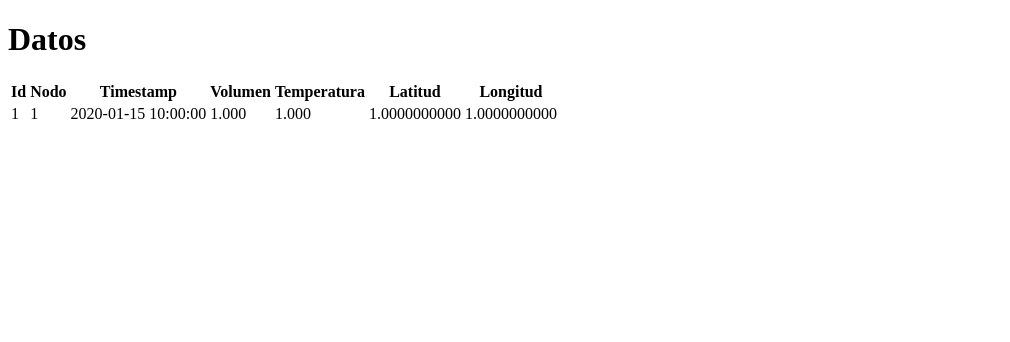
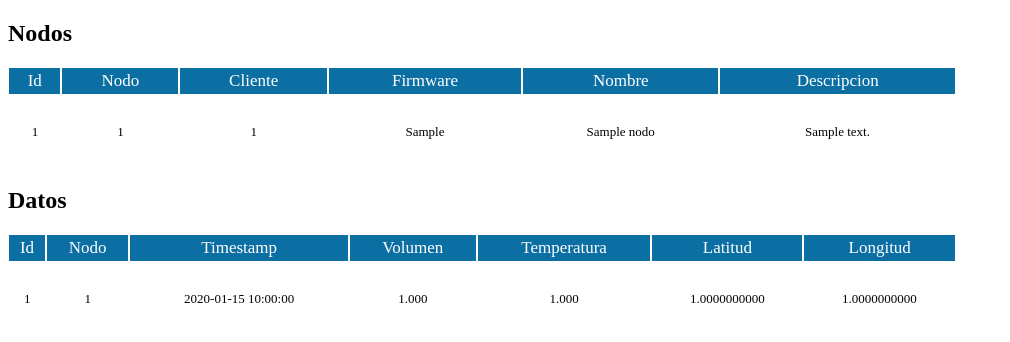
Before and after one commit to julespi/TdPII-webserver, a Flask app: page /mostrar in a window 1280 px wide. Shown: the top 342 px of the page, without its empty margins (0-1010 px from the left). Run offline with Flask 2, Linux system fonts and the light colour scheme; tables that the repository leaves empty hold one stand-in row (values such as "Sample post"); some libraries are stand-ins or nearby versions.

Commit message:
nueva bd y css en mostrar

```diff
--- a/run.py
+++ b/run.py
@@ -1,32 +1,14 @@
 from flask import Flask, request, render_template
-#from flask_mysqldb import MySQL
 from flask_sqlalchemy import SQLAlchemy
+from basedatos import db, Datos, Nodo
 
 
 app = Flask(__name__)
-app.config['SQLALCHEMY_DATABASE_URI'] = 'mysql://usuario:asdasd@localhost/db_prueba'
+app.config['SQLALCHEMY_DATABASE_URI'] = 'mysql://usuario:asdasd@localhost/g20_tdp2'
 app.config['SQLALCHEMY_TRACK_MODIFICATIONS'] = False
 db = SQLAlchemy(app)
 
-class Datos(db.Model):
-    __tablename__ = 'tabla1'
-    #id_nodo,timestamp,volumen,temperatura,latitud,longitud
-    id=db.Column("id",db.INTEGER, primary_key=True)
-    nodo=db.Column("nodo",db.INTEGER)
-    time=db.Column("timestamp",db.DATETIME)
-    vol=db.Column("volumen",db.Numeric(5,3))
-    temp=db.Column("temperatura",db.Numeric(3,3))
-    lat=db.Column("latitud",db.Numeric(1,10))
-    lon=db.Column("longitud",db.Numeric(1,10))
 
-
-    def __init__(self,nodo,time,vol,temp,lat,lon):
-        self.nodo=nodo
-        self.time=time
-        self.vol=vol
-        self.temp=temp
-        self.lat=lat
-        self.lon=lon
 
 @app.route('/')
 @app.route('/index')
@@ -35,17 +17,19 @@ def index():
 
 @app.route("/mostrar")
 def mostrar():
-    return render_template('show_all.html', tabla = Datos.query.all() )
+    return render_template('show_all.html', tabla=Datos.query.all(),nodos=Nodo.query.all() )
 
-@app.route('/poster',methods=["GET"])
+@app.route('/poster', methods=["GET"])
 def poster():
-    nodo=request.args.get("id")
-    time=request.args.get("timestamp")
-    vol=request.args.get("vol")
-    temp=request.args.get("temp")
-    lat=request.args.get("lat")
-    lon=request.args.get("lon")
-    algo=Datos(nodo,time,vol,temp,lat,lon)
+    #nodo=4&timestamp=%222019-10-09%2018:59:00%22&temp=20.00&vol=0.00&lat=34.91&long=57.96&evento=0
+    nodo = request.args.get("nodo")
+    time = request.args.get("timestamp")
+    vol = request.args.get("vol")
+    temp = request.args.get("temp")
+    lat = request.args.get("lat")
+    lon = request.args.get("long")
+    evento = request.args.get("evento")
+    algo = Datos(nodo, time, vol, temp, lat, lon, evento)
     db.session.add(algo)
     db.session.commit()
     return "listo"
--- /dev/null
+++ b/static/estilo.css
@@ -0,0 +1,36 @@
+table.mostrarTodo {
+    font-family: "Times New Roman", Times, serif;
+    border: 1px solid #FFFFFF;
+    width: 75%;
+    height: 100px;
+    text-align: center;
+    border-collapse: collapse;
+  }
+  table.mostrarTodo td, table.mostrarTodo th {
+    border: 1px solid #FFFFFF;
+    padding: 3px 2px;
+  }
+  table.mostrarTodo tbody td {
+    font-size: 13px;
+  }
+  table.mostrarTodo tr:nth-child(even) {
+    background: #ECF5F4;
+  }
+  table.mostrarTodo thead {
+    background: #0B6FA4;
+    border-bottom: 5px solid #FFFFFF;
+  }
+  table.mostrarTodo thead th {
+    font-size: 17px;
+    font-weight: normal;
+    color: #FFFFFF;
+    text-align: center;
+    border-left: 2px solid #FFFFFF;
+  }
+  table.mostrarTodo thead th:first-child {
+    border-left: none;
+  }
+
+  table.mostrarTodo tfoot td {
+    font-size: 14px;
+  }
--- a/templates/show_all.html
+++ b/templates/show_all.html
@@ -1,20 +1,46 @@
 <!DOCTYPE html>
+<link rel="stylesheet" type="text/css" href="../static/estilo.css">
 <html lang = "en">
    <head></head>
    <body>
 
-      <h1>Datos</h1>
-
-      <table>
+      <h2>Nodos</h2>
+      <table class="mostrarTodo">
          <thead>
             <tr>
-               <th>Id</th>
-               <th>Nodo</th>
-               <th>Timestamp</th>
-               <th>Volumen</th>
-               <th>Temperatura</th>
-               <th>Latitud</th>
-               <th>Longitud</th>
+               <th>Id    </th>
+               <th>Nodo    </th>
+               <th>Cliente    </th>
+               <th>Firmware    </th>
+               <th>Nombre    </th>
+               <th>Descripcion    </th>
+            </tr>
+         </thead>
+
+         <tbody>
+            {% for temp in nodos %}
+               <tr>
+                  <td>{{ temp.id }}</td>
+                  <td>{{ temp.nodo }}</td>
+                  <td>{{ temp.cliente}}</td>
+                  <td>{{ temp.firmware}}</td>
+                  <td>{{ temp.nombre}}</td>
+                  <td>{{ temp.descripcion}}</td>
+               </tr>
+            {% endfor %}
+         </tbody>
+      </table>
+      <h2>Datos</h2>
+      <table class="mostrarTodo">
+         <thead>
+            <tr>
+               <th>Id    </th>
+               <th>Nodo    </th>
+               <th>Timestamp    </th>
+               <th>Volumen    </th>
+               <th>Temperatura    </th>
+               <th>Latitud    </th>
+               <th>Longitud    </th>
             </tr>
          </thead>
 
```
Also changed, not shown: basedatos.py (added, +43 -0 lines), 2 other files.
